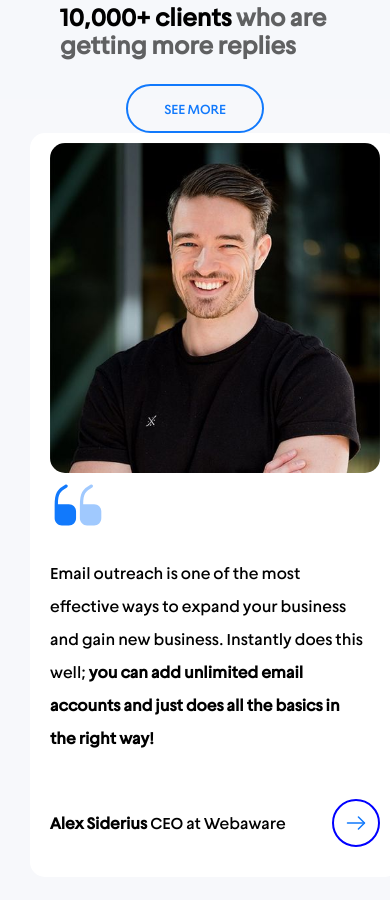
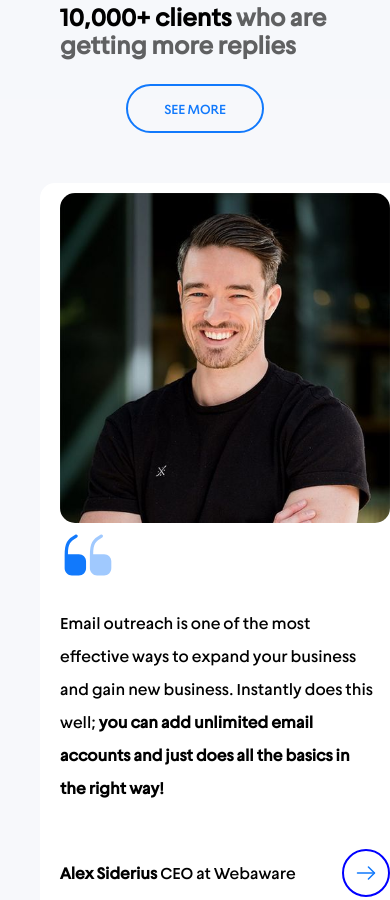
Before and after one commit to ASHAR797/InstantlyAi-mockup, a plain HTML site: page index.html in a window 390 px wide. Shown: the part 991-1891 px from the top of the page. Drawn offline with nearby package versions, Linux system fonts and the light colour scheme.

Commit message:
Update style.css

```diff
--- a/style.css
+++ b/style.css
@@ -1112,7 +1112,7 @@ footer p {
 
     .swiper-slide>div {
         flex-direction: column;
-        margin: 0px 10px;
+        margin: 50px 20px 50px 20px;
     }
 
     .swiper-slide p {
```
